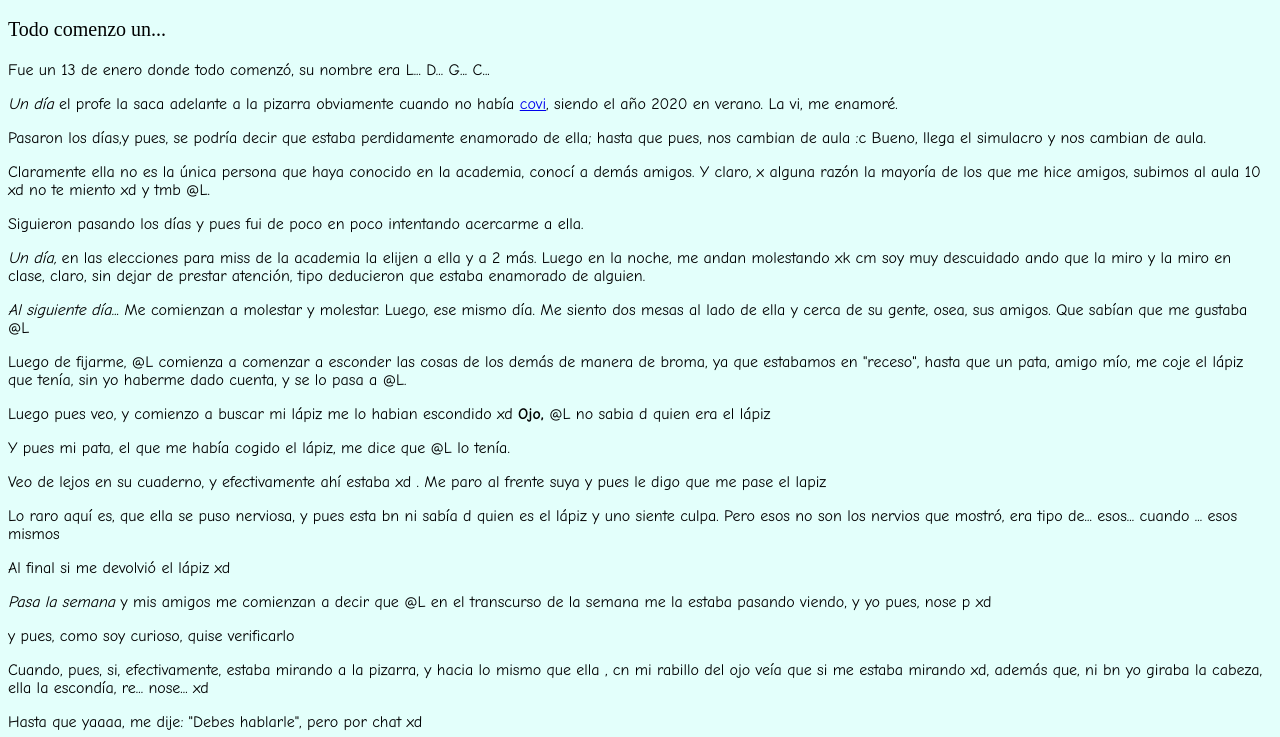
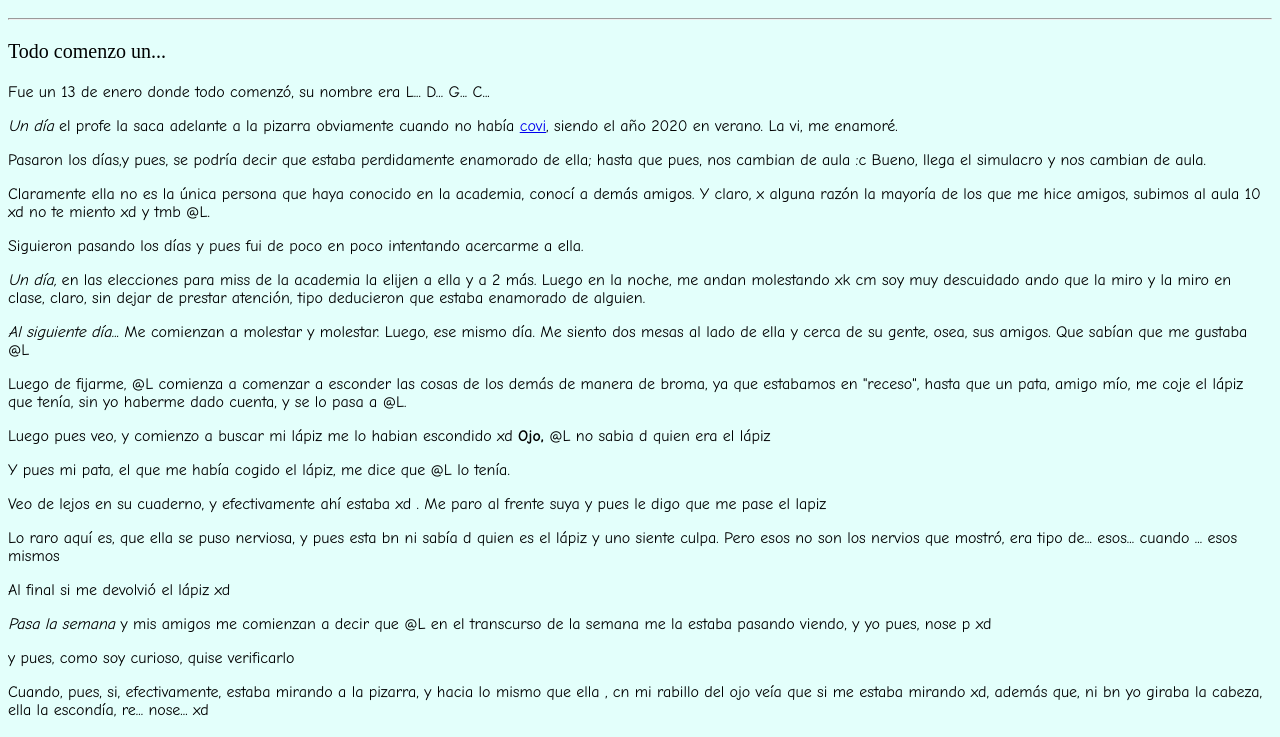
Before and after one commit to Letalandroid/L, a plain HTML site: page index.html in a window 1280 px wide. Shown: the part 133-870 px from the top of the page. Drawn offline with Linux system fonts and the light colour scheme.

Commit message:
Update index.html

```diff
--- a/index.html
+++ b/index.html
@@ -12,7 +12,7 @@
 
 	<a href="#final">Ir al final</a>
 	<center>
-		<h1 style="font: 50px algerian"><b>@L</b></h1>
+		<h1 style="font: 50px algerian"><b>@L</b></h1><hr>
 	</center>
 	<h3 style="font: 20px cooper black">Todo comenzo un...</h3>
 	<div style="font-family: comic sans ms">
```
